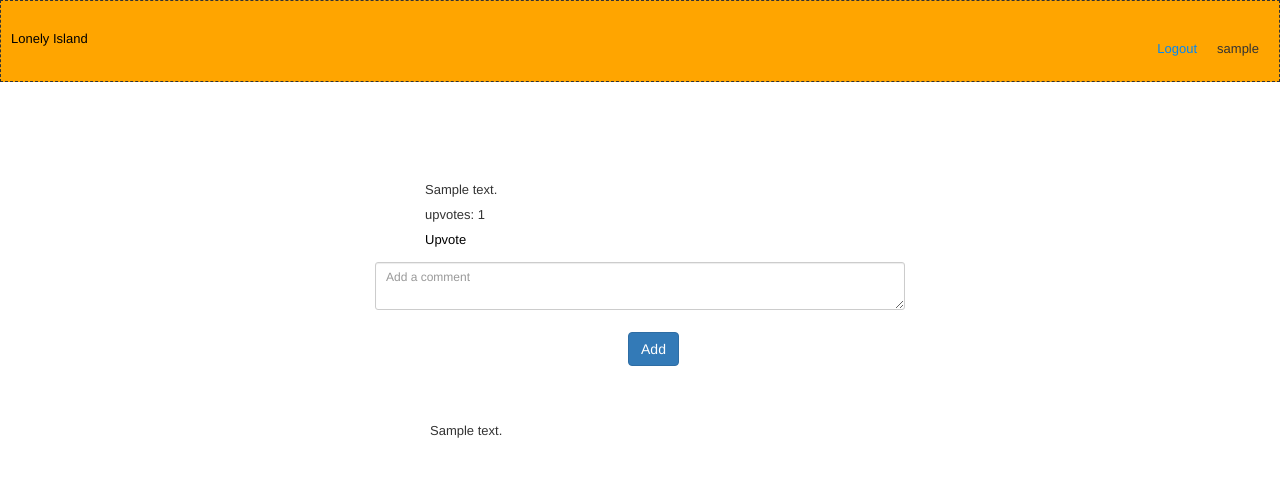
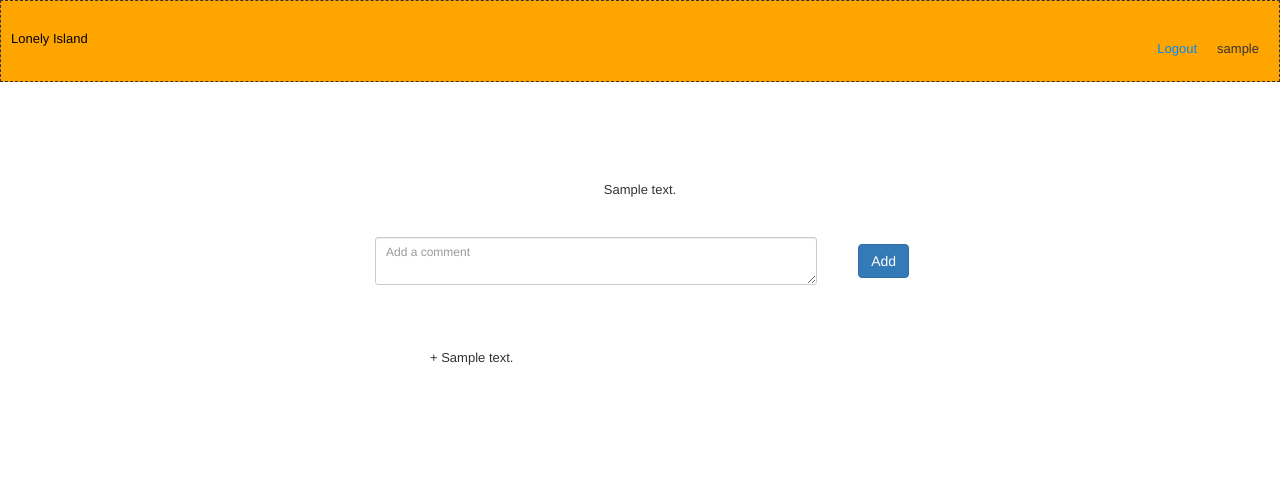
Before and after one commit to sauravtom/lonelyIsland, a Flask app: page /view/1 in a window 1280 px wide. Shown: the top 477 px of the page. Run offline with Flask 2, Linux system fonts and the light colour scheme; a user stored in the database is signed in; tables that the repository leaves empty hold one stand-in row (values such as "Sample post"); some libraries are stand-ins or nearby versions.

Commit message:
making changes in post.html

```diff
--- a/templates/post.html
+++ b/templates/post.html
@@ -9,44 +9,41 @@
 
 {% block content %}
 
-  <div class="post">
+  <div class="post_page border">
     <p class="title">{{post.content}}</p>
-    <p id="upvote_count" class="upvotes">upvotes: {{post.upvotes}}</p>
-    <!-- <form class="form-horizontal comment_form" enctype="multipart/form-data" action='/upvote_post' method='POST'> -->
-      <input type="hidden" id='user_id' name='user_id' class="form-control" value="{{ g.user.get_id() }}" >
-      <input type="hidden" id='post_id' name='post_id' class="form-control" value="{{ post.id }}" >
-      <a href="#" id="upvote" class="upvote">Upvote</a>
-    <!-- </form> -->
-    <div id="target"></div>
-    <br>
   </div>
+  <br><br>
+  <div class="comment border">
+      <form class="form-horizontal comment_form" enctype="multipart/form-data" action='/add_comment' method='GET'>
 
-  <div class="comment">
-      <form class="form-horizontal comment_form" enctype="multipart/form-data" action='/add_comment' method='GET'>
+          <div class="row">
+            <div class="col-md-10">
               <div class="form-group">
                 <textarea type ="text" name="comment" class="form-control input-sm" placeholder="Add a comment"></textarea>
                 <input type="hidden" name='user_id' class="form-control" value="{{g.user.get_username()}}" >
                 <input type="hidden" name='post_id' class="form-control" value="{{post.id}}" >
               </div>
-
+            </div>
+            <div class="col-md-2">
               <div class="form-group center btn">
                 <div class="col-xs-offset-2 col-xs-10">
                   <button type="submit" class="btn btn-primary">Add</button>
                 </div>
               </div>
+            </div>
+          </div>
 
           </form>
 
       <ul class="comment_list">
         {% for i in comments %}
             <li>
-              <p class="text">{{i.content}}</p>
+              <p class="text">+ {{i.content}}</p>
             </li>
         {%endfor%}
       </ul>
   </div>
 
-<script src='/static/js/jquery-1.11.2.min.js'></script>
-<script type="text/javascript" src="/static/js/upvote.js"></script>
+
 
 {% endblock %}
```
